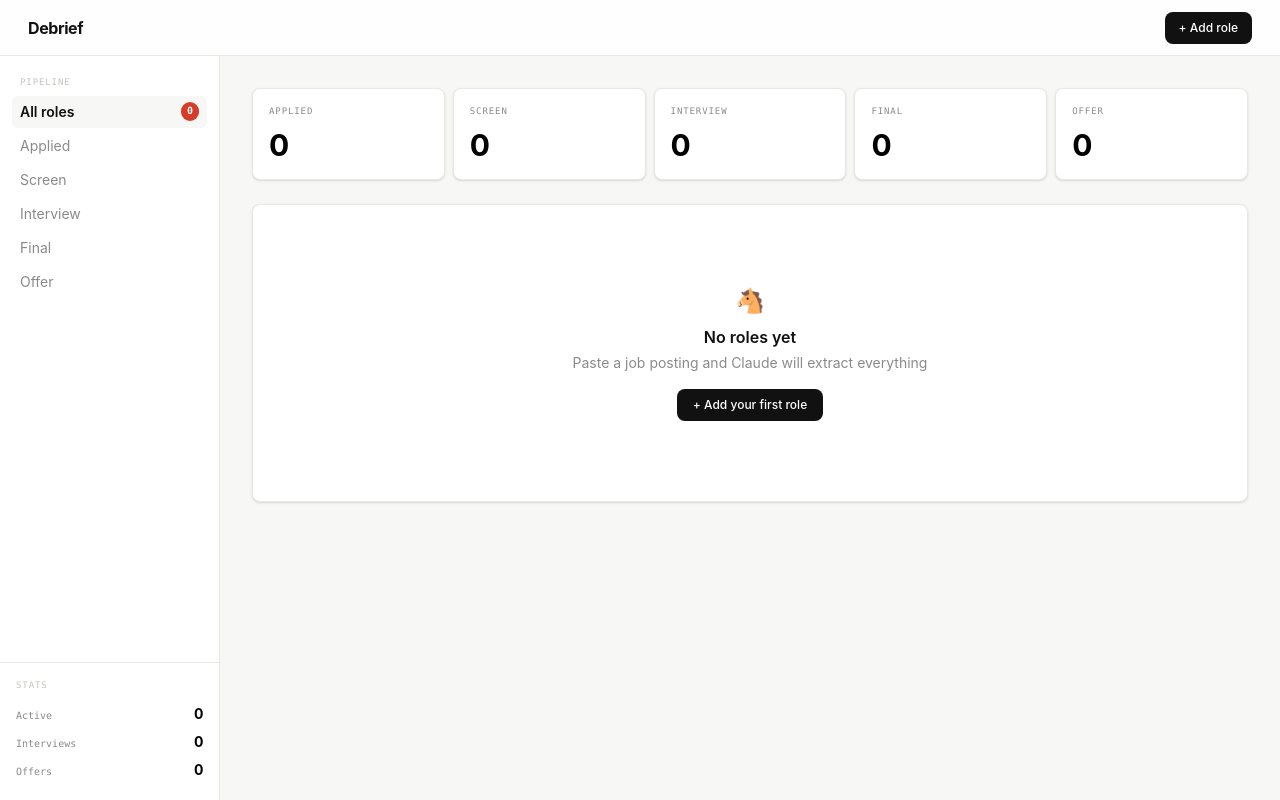
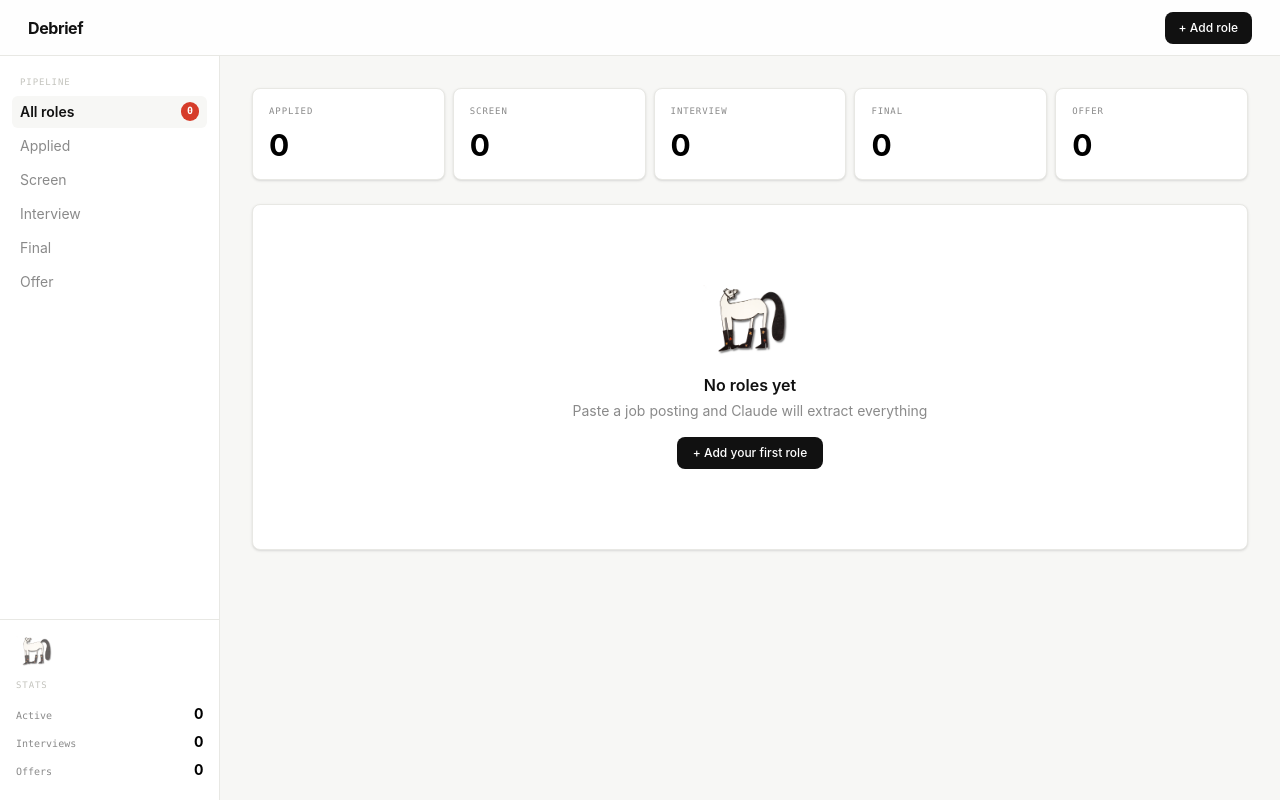
Before and after one commit to tfedorchenko/debrief, a React (Vite) app: page / in a window 1280 px wide. Built offline with nearby package versions, Linux system fonts and the light colour scheme.

Commit message:
add horse mascot

```diff
--- a/src/App.jsx
+++ b/src/App.jsx
@@ -147,6 +147,7 @@ ${jobText}`
 
           {/* SIDEBAR STATS */}
           <div className="border-t border-[#E8E8E4] p-4 mt-auto">
+            <img src="/horse.png" alt="" className="w-10 mb-3 opacity-70" />
             <p className="font-mono text-[9px] tracking-widest uppercase text-[#C4C4BE] mb-2">Stats</p>
             <div className="flex justify-between items-baseline py-1">
               <span className="font-mono text-[10px] text-[#8A8A8A]">Active</span>
@@ -184,7 +185,7 @@ ${jobText}`
           {/* JOBS TABLE */}
           {jobs.length === 0 ? (
             <div className="bg-white border border-[#E8E8E4] rounded-lg shadow-sm flex flex-col items-center justify-center py-20 text-center">
-              <p className="text-2xl mb-2">🐴</p>
+              <img src="/horse.png" alt="Debrief horse" className="w-24 mb-4" />
               <p className="font-semibold text-[#111] mb-1">No roles yet</p>
               <p className="text-sm text-[#8A8A8A] mb-4">Paste a job posting and Claude will extract everything</p>
               <button
```
Also changed, not shown: public/horse.png (added).
